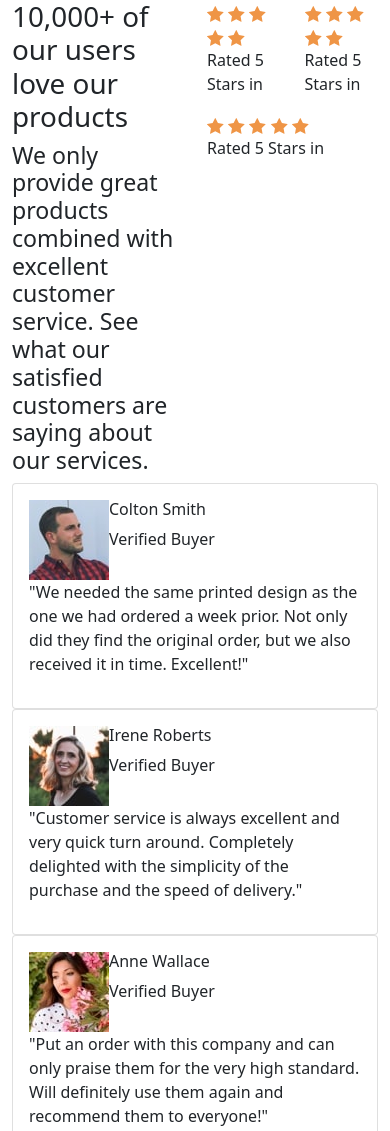
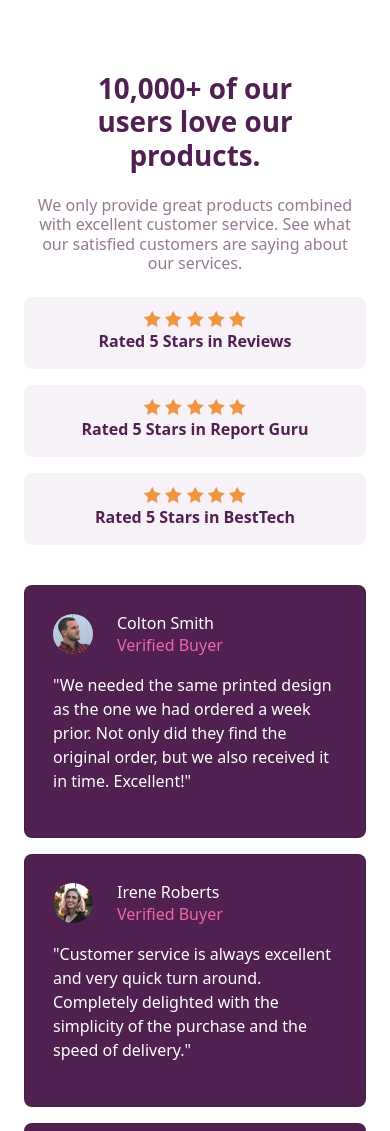
Before and after one commit to AngelARVM/social-proof-section, a plain HTML site: page index.html in a window 390 px wide. Shown: the top 1131 px of the page. Drawn offline with Linux system fonts and the light colour scheme.

Commit message:
2nd commit, mobile first done

```diff
--- a/index.html
+++ b/index.html
@@ -18,26 +18,26 @@
 
 </head>
 <body>
-    <main class="container">
+    <main class="container mb-5 p-4">
         <!--Presentation-->
         <div class="row">
             <!--Text-->
-            <div class="col">
+            <div class="col-12 mt-5">
                 <article>
-                    <h1>10,000+ of our users love our products</h1>
-                    <h3>We only provide great products combined with excellent customer service. See what our satisfied customers
+                    <h1 class="text-center f-primary fw-bold px-5 mb-4"> 10,000+ of our users love our products.</h1>
+                    <h6 class="text-center f-neutral px-1 mb-3">We only provide great products combined with excellent customer service. See what our satisfied customers
                         are saying about our services.
-                    </h3>
+                    </h6>
                 </article>
             </div>
             <!--Rates-->
-            <div class="col">
+            <div class="col-12">
                 <div class="row">
                     <!--1-->
-                    <div class="col">
-                        <div class="row">
+                    <div class="col-12">
                         <!--Stars-->
-                            <div class="col">
+                        <div class="card card-rate my-2 pt-2 text-center">
+                            <div class="col-12">
                                 <div class="stars">
                                     <img src="/images/icon-star.svg" alt="star" class="">
                                     <img src="/images/icon-star.svg" alt="star" class="">
@@ -47,15 +47,17 @@
                                 </div>
                             </div>
                             <!--Text-->
-                            <div class="col">
-                                <p>Rated 5 Stars in</p>
+                            <div class="col-12">
+                                <p class="f-primary">Rated 5 Stars in Reviews</p>
                             </div>
                         </div>
                     </div>
+
                     <!--2-->
-                    <div class="col">
+                    <div class="col-12">
                         <!--Stars-->
-                        <div class="col">
+                        <div class="card card-rate my-2 pt-2 text-center f-primary">
+                            <div class="col-12">
                                 <div class="stars">
                                     <img src="/images/icon-star.svg" alt="star" class="">
                                     <img src="/images/icon-star.svg" alt="star" class="">
@@ -65,15 +67,17 @@
                                 </div>
                             </div>
                             <!--Text-->
-                        <div class="col">
-                            <p>Rated 5 Stars in</p>
+                            <div class="col-12">
+                                <p>Rated 5 Stars in Report Guru</p>
                             </div>
                         </div>
                     </div>
+
                     <!--3-->
-                    <div class="col">
+                    <div class="col-12">
                         <!--Stars-->
-                        <div class="col">
+                        <div class="card card-rate my-2 pt-2 text-center f-primary">
+                            <div class="col-12">
                                 <div class="stars">
                                     <img src="/images/icon-star.svg" alt="star" class="">
                                     <img src="/images/icon-star.svg" alt="star" class="">
@@ -83,8 +87,8 @@
                                 </div>
                             </div>
                             <!--Text-->
-                        <div class="col">
-                            <p>Rated 5 Stars in</p>
+                            <div class="col-12">
+                                <p>Rated 5 Stars in BestTech</p>
                             </div>
                         </div>
                     </div>
@@ -94,14 +98,14 @@
         <!--Reviews-->
         <div class="row">
             <!--1st review-->
-            <div class="col">
-                <article class="card">
+            <div class="col-12 my-2 pt-4">
+                <article class="card card-qoute">
                     <div class="card-body">
                         <div class="d-flex">
-                            <img src="/images/image-colton.jpg" alt="Colton" class="">
-                            <div class="">
-                                <h6>Colton Smith</h6>
-                                <p>Verified Buyer</p>
+                            <img src="/images/image-colton.jpg" alt="Colton" class="rounded-circle img-profile">
+                            <div class="ps-4">
+                                <h6 class="m-0">Colton Smith</h6>
+                                <p class="f-secondary f-light">Verified Buyer</p>
                             </div>
                         </div>
                         <p class="coute">"We needed
@@ -112,14 +116,14 @@
                 </article>
             </div>
             <!--2nd review-->
-            <div class="col">
-                <article class="card">
+            <div class="col-12 my-2">
+                <article class="card card-qoute">
                     <div class="card-body">
                         <div class="d-flex">
-                            <img src="/images/image-irene.jpg" alt="Irene" class="">
-                            <div class="">
-                                <h6>Irene Roberts</h6>
-                                <p>Verified Buyer</p>
+                            <img src="/images/image-irene.jpg" alt="Irene" class="rounded-circle img-profile">
+                            <div class="ps-4">
+                                <h6 class="m-0">Irene Roberts</h6>
+                                <p class="f-secondary">Verified Buyer</p>
                             </div>
                         </div>
                         <p class="coute">"Customer service is always excellent and very
@@ -130,14 +134,14 @@
                 </article>
             </div>
             <!--3rd review-->
-            <div class="col">
-                <article class="card">
+            <div class="col-12 my-2">
+                <article class="card card-qoute">
                     <div class="card-body">
                         <div class="d-flex">
-                            <img src="/images/image-anne.jpg" alt="Anne" class="">
-                            <div class="">
-                                <h6>Anne Wallace</h6>
-                                <p>Verified Buyer</p>
+                            <img src="/images/image-anne.jpg" alt="Anne" class="rounded-circle img-profile">
+                            <div class="ps-4">
+                                <h6 class="m-0">Anne Wallace</h6>
+                                <p class="f-secondary">Verified Buyer</p>
                             </div>
                         </div>
                         <p class="coute">"Put an order with
--- a/scss/style.scss
+++ b/scss/style.scss
@@ -14,11 +14,53 @@
     --Font-size: 15px;
 }
 
+body{
+    font-family: var(--font-family);
+    font-size: var(--Font-size);
+}
+
+.f-primary{
+    color: var(--Very-Dark-Magenta);
+    font-weight: 700;
+}
+
+.f-secondary{
+    color: var(--Soft-Pink);
+    font-weight: 400;
+}
+
+.f-neutral{
+    color: var(--Dark-Grayish-Magenta);
+    font-weight: 500;
+}
+
+.card{
+    border: none;
+    border-radius: 8px!important;
+}
+
+.card-rate{
+    background-color: var(--Light-Grayish-Magenta)!important;
+    border: none!important;
+}
+
+.stars{
+    display:block;
+}
+
+.card-qoute{
+    background-color: var(--Very-Dark-Magenta)!important;
+    color: var(--White);
+}
+
+.card-body{
+    margin: 12px;
+}
 
 
-
-
-
+.img-profile{
+    height: 40px;
+}
 
 
 @import "../node_modules/bootstrap/scss/bootstrap";
```
Also changed, not shown: css/style.css, 1 other file. Lines whose indentation alone changed are shown as unchanged.
